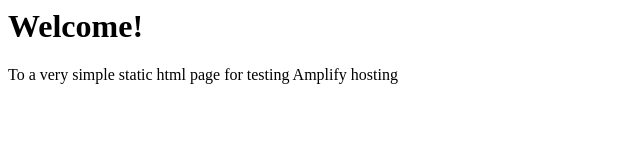
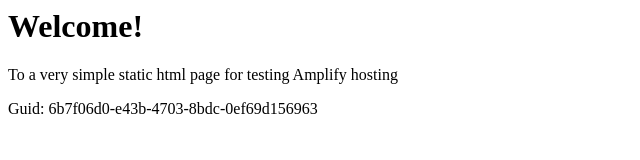
Before and after one commit to aws-aemilia-kix/Github-PR-Commit-Integration-Test-DoNotTouch-Gith-P5X5MO5I-v1-preprod-ap-northeast-3, a website: page src/index.html in a window 1280 px wide. Shown: the whole page, without its empty margins (0-640 px from the left). Drawn offline with Linux system fonts and the light colour scheme.

Commit message:
commit from integ tests

```diff
--- a/src/index.html
+++ b/src/index.html
@@ -1,3 +1,5 @@
+
+
 <html lang="en">
 
 <head>
@@ -10,6 +12,6 @@
 <body>
     <h1>Welcome!</h1>
     <p>To a very simple static html page for testing Amplify hosting</p>
-</body>
+    <p>Guid: 6b7f06d0-e43b-4703-8bdc-0ef69d156963</p></body>
 
 </html>
```
